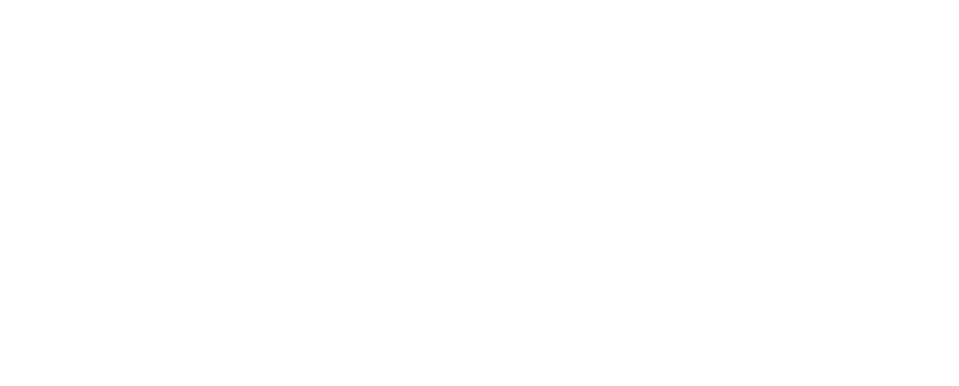
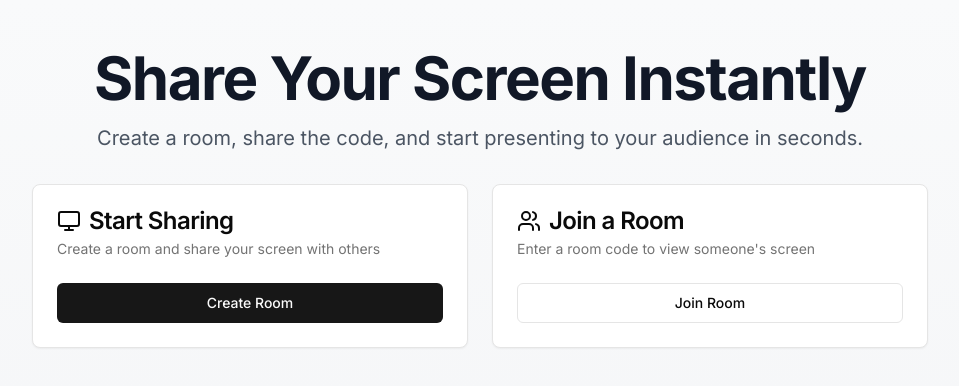
Before and after one commit to pratham643/printcart-call, a Next.js app: page / in a window 1280 px wide. Shown: the top 386 px of the page, without its empty margins (160-1119 px from the left). Built offline with nearby package versions, Linux system fonts and the light colour scheme; no server answers.

Commit message:
Update layout.tsx

```diff
--- a/app/layout.tsx
+++ b/app/layout.tsx
@@ -9,11 +9,22 @@
 const inter = Inter({ subsets: ["latin"] });
 
 export const metadata = {
-    title: "Screen Share - Share Your Screen Instantly",
-    description: "Share your screen instantly with anyone using a simple room code. No downloads or sign-ups required.",
-    keywords: "screen sharing, webrtc, online screen share, browser screen sharing, free screen sharing"
+    title: "PrintCart GD Connection Portal",
+    description: "Make Your Design With The Help Of GD",
+    keywords: "Designing, Live, Graphic Designer, Connection, Instant Connection"
 } satisfies Metadata;
 
 export default function RootLayout({ children }: { children: React.ReactNode }) {
-    return
+    return (
+        <html lang="en">
+            <body className={inter.className}>
+                <main className="flex flex-col justify-between min-h-screen bg-gradient-to-b from-gray-50 to-gray-100 dark:from-gray-900 dark:to-gray-800">
+                    {children}
+
+                </main>
+                <Clarity />
+                <Toaster />
+            </body>
+        </html>
+    );
 }
```
